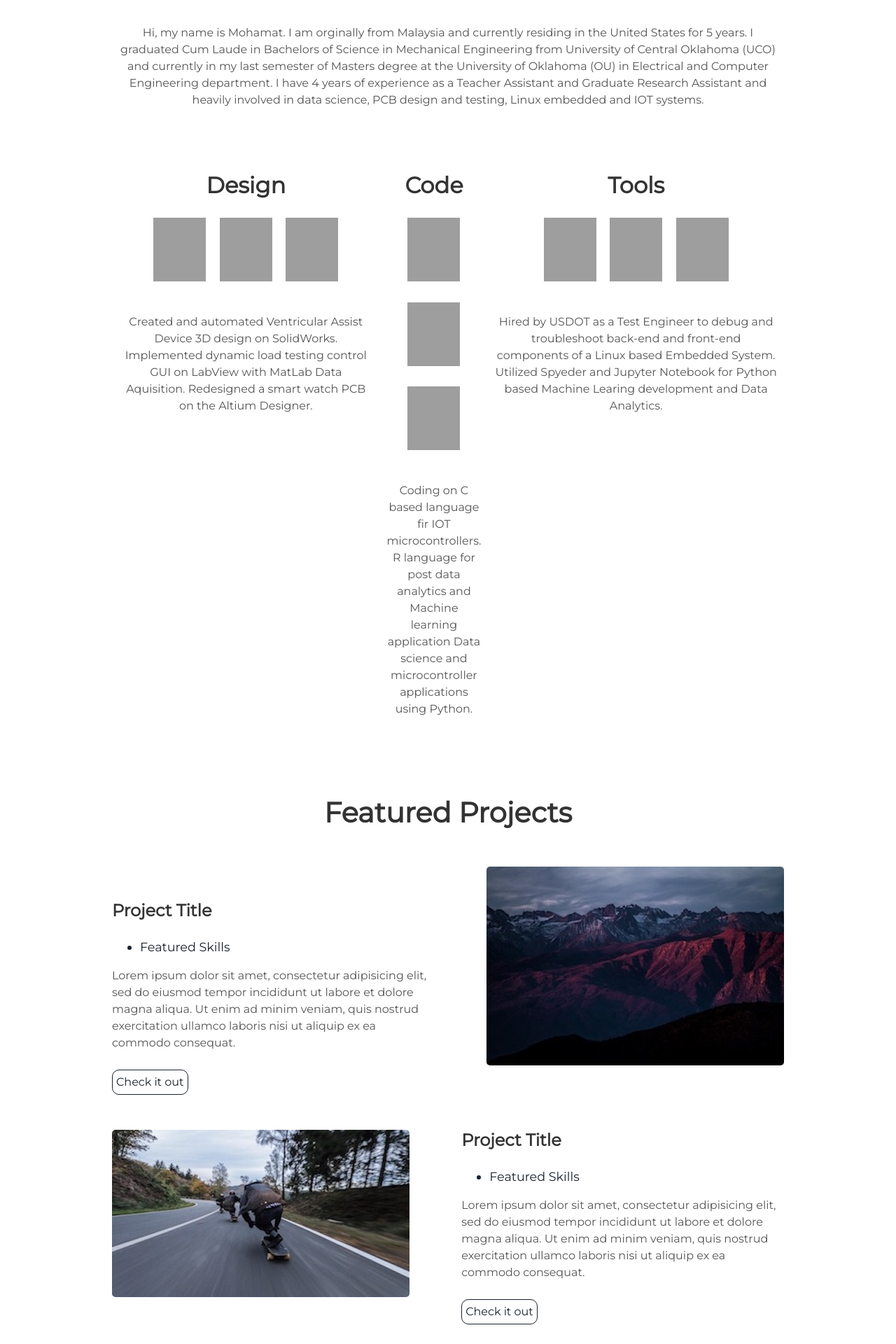
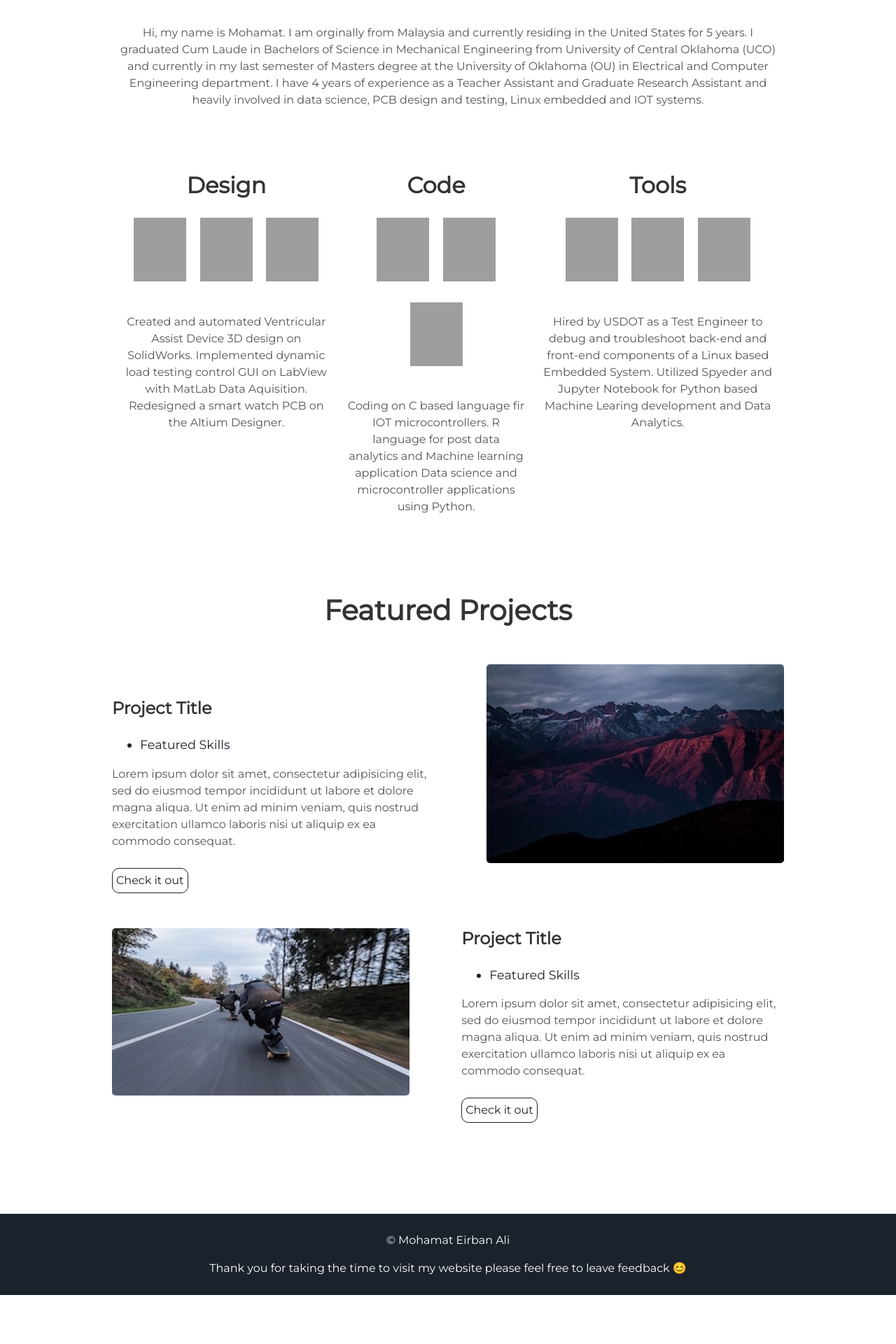
Before and after one commit to danielm201s/danielm201s.github.io, a Jekyll site: the page built from index.html, in a window 1280 px wide. Shown: the part 1022-2942 px from the top of the page at 70% size. Built offline with Jekyll 4.4.1, drawn with Linux system fonts in a browser that asks for light colours; after the commit the page ends 2872 px from its top, so only the background shows below that; grey boxes are pictures that could not be loaded.

Commit message:
Update about.html

```diff
--- a/_includes/about.html
+++ b/_includes/about.html
@@ -13,7 +13,7 @@
      Implemented dynamic load testing control GUI on LabView with MatLab Data Aquisition.
      Redesigned a smart watch PCB on the Altium Designer.</p>
     </div>
-    <div class="tech" style="width:306.46px;">
+    <div class="tech">
       <h2>Code</h2>
       <i><a href="https://rstudio.com/" target="_blank"><img width="75" height="91" src="https://upload.wikimedia.org/wikipedia/commons/thumb/1/1b/R_logo.svg/75px-R_logo.svg.png"></a></i>
       <i><a href="https://www.python.org/" target="_blank"><img width="75" height="91" src="https://upload.wikimedia.org/wikipedia/commons/thumb/c/c3/Python-logo-notext.svg/75px-Python-logo-notext.svg.png"></a></i>
```
